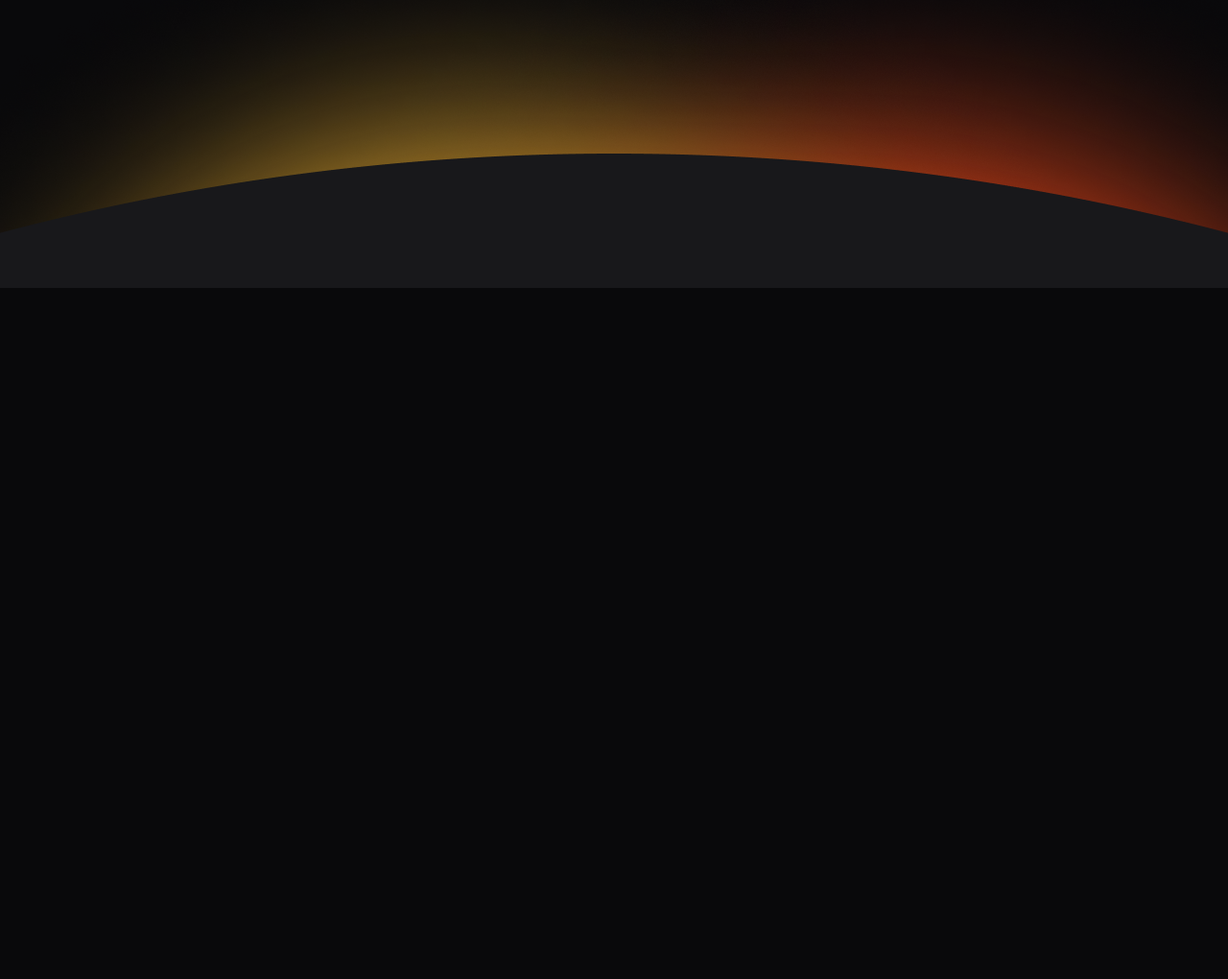
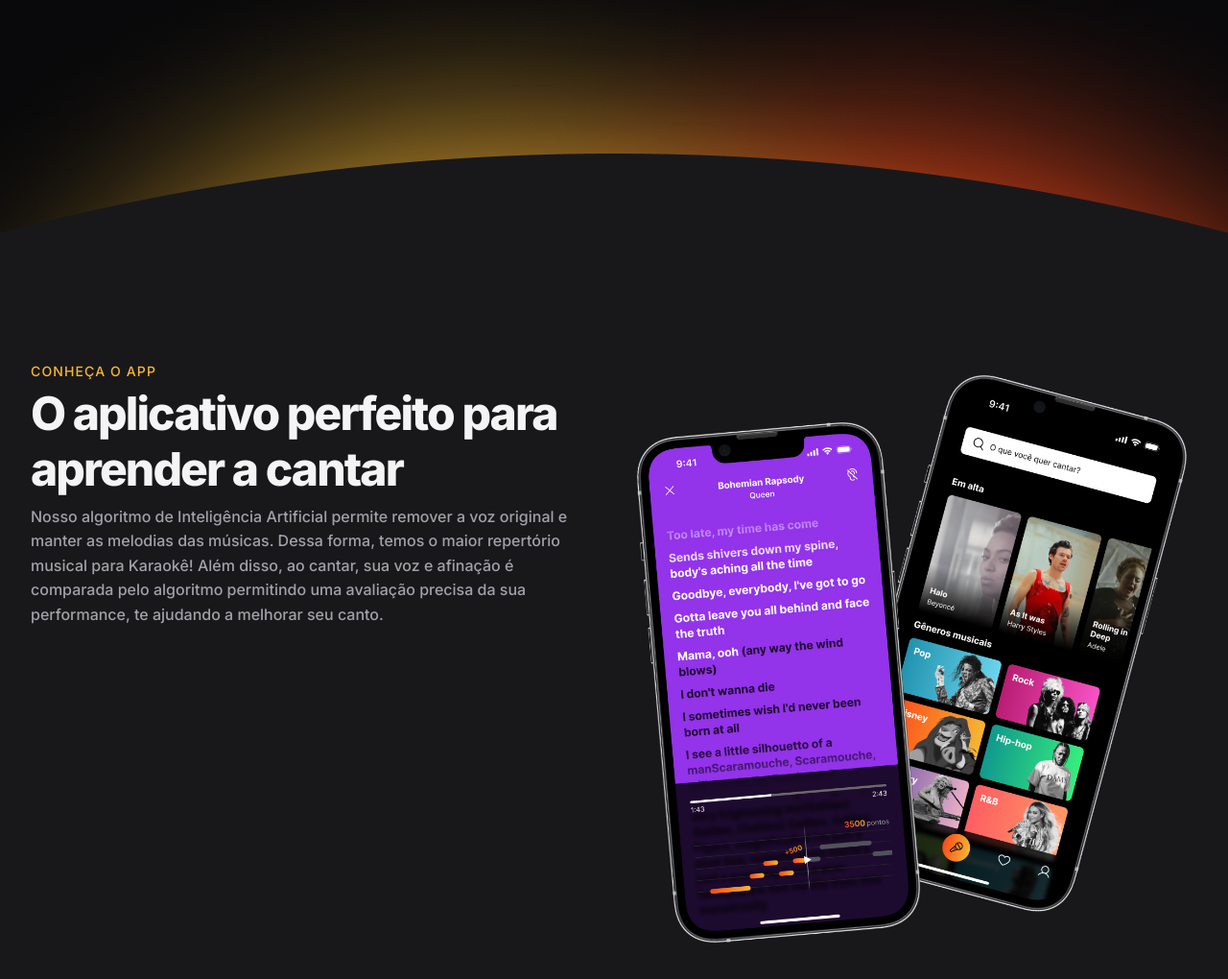
Before and after one commit to victorservente/Landing-Page, a plain HTML site: page index.html in a window 1280 px wide. Shown: the part 532-1552 px from the top of the page at 96% size. Before the commit the page ends 832 px from the top, so only its background shows below. Drawn offline with Linux system fonts and the light colour scheme.

Commit message:
section about

```diff
--- a/index.html
+++ b/index.html
@@ -42,5 +42,27 @@
       </div>
     </div>
   </section>
+
+  <section id="smartphone-img">
+    <div class="container">
+      <img src="assets/smartphones.png" alt="telefones">
+    </div>
+  </section>
+
+  <section id="about">
+    <div class="container even-columns py-xl">
+      <div>
+        <header>
+          <strong>Conheça o app</strong>
+          <h2>O aplicativo perfeito para aprender a cantar</h2>
+        </header>
+        <p>Nosso algoritmo de Inteligência Artificial permite remover a voz original e manter as melodias das músicas. Dessa forma, temos o maior repertório musical para Karaokê! Além disso, ao cantar, sua voz e afinação é comparada pelo algoritmo permitindo uma avaliação precisa da sua performance, te ajudando a melhorar seu canto. </p>
+      </div>
+      <div>
+        <img class="desktop-only"
+        src="assets/smartphones.png" alt="">
+      </div>
+    </div>
+  </section>
 </body>
 </html>
--- /dev/null
+++ b/styles/about.css
@@ -0,0 +1,7 @@
+#about {
+  background-color: var(--surface-color);
+
+  & .even-columns {
+    gap: 2rem;
+  }
+}
--- a/styles/global.css
+++ b/styles/global.css
@@ -92,6 +92,11 @@ ul[role="list"] {
   list-style: none;
 }
 
+img {
+  max-width: 100%;
+  display: inline-block;
+}
+
 @media (width >= 80em) {
   :root {
     --fs-lg: 2rem;
--- a/styles/index.css
+++ b/styles/index.css
@@ -4,3 +4,5 @@
 @import url(social.css);
 @import url(header.css);
 @import url(hero.css);
+@import url(sections.css);
+@import url(about.css);
--- /dev/null
+++ b/styles/sections.css
@@ -0,0 +1,32 @@
+#smartphone-img {
+  background: url(../assets/ilustration.svg) top/cover;
+  margin-top: 5rem;
+}
+
+section {
+  & header {
+    & strong {
+      display: block;
+      font: var(--fw-md) var(--fs-sm)/100% var(--ff-sans);
+      letter-spacing: 0.08em;
+      text-transform: uppercase;
+      color: var(--brand-color-primary)
+    }
+
+    & h2 {
+      margin-top: .5rem;
+    }
+  }
+
+  & p {
+    margin-top: .5rem;
+    color: var(--text-color-secondary);
+    font: var(--fw-md) var(--fs-base)/1.6 var(--ff-sans);
+  };
+}
+
+@media (width >=80em) {
+  #smartphone-img {
+    display: none;
+  }
+}
```
Also changed, not shown: assets/ilustration.svg (added), assets/smartphones.png (renamed from assets/App mockups.png).
